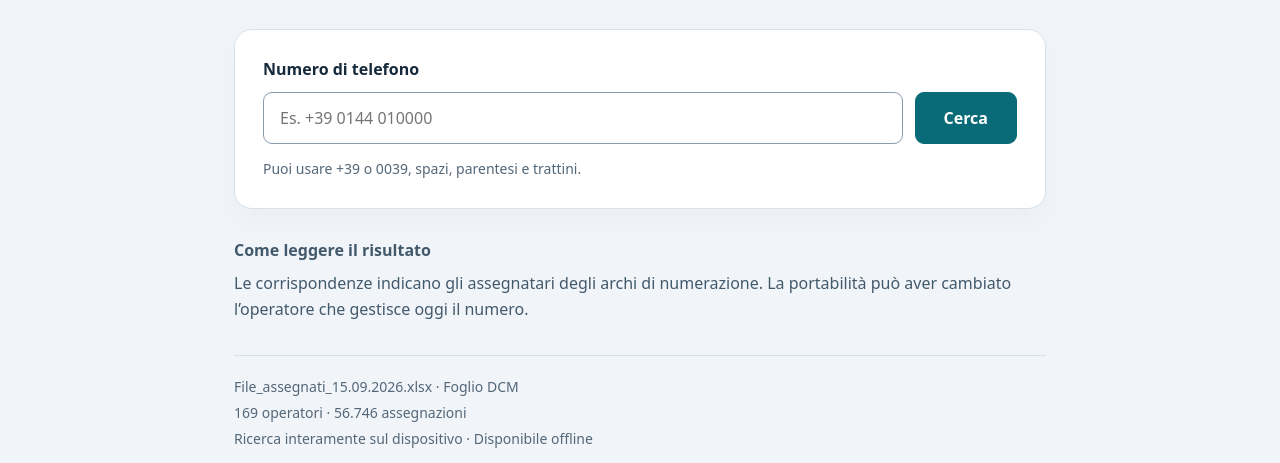
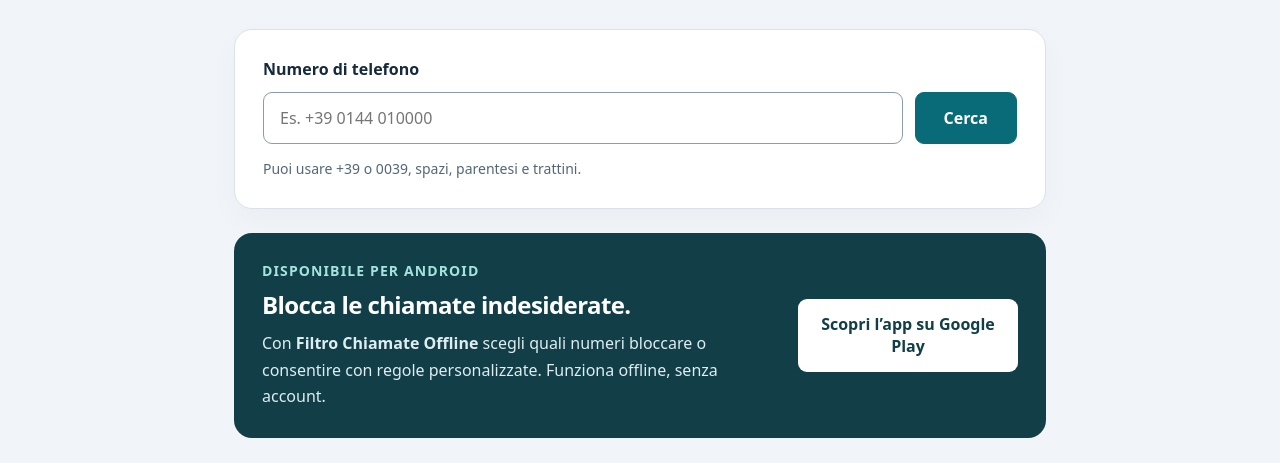
Before and after one commit to ronzano/operatori-lookup, a plain HTML site: page index.html in a window 1280 px wide. Shown: the part 335-798 px from the top of the page. Drawn offline with Linux system fonts and the light colour scheme.

Commit message:
feat: update page with app promotion and direct plus URL support

```diff
--- a/index.html
+++ b/index.html
@@ -34,6 +34,15 @@ dt { font-size: .875rem; color: #536779; margin-bottom: 4px; }
 dd { margin: 0; overflow-wrap: anywhere; }
 .error { color: #a12332; }
 input[aria-invalid="true"] { border-color: #a12332; }
+.app-promo { display: flex; align-items: center; gap: 28px; margin-top: 24px; padding: 28px; border-radius: 18px; background: #123e48; color: #fff; }
+.app-promo-copy { flex: 1; min-width: 0; }
+.app-platform { margin: 0 0 10px; font-size: .875rem; font-weight: 700; letter-spacing: .08em; color: #a4e4dd; }
+.app-promo h2 { margin: 0 0 10px; font-size: 1.5rem; line-height: 1.25; letter-spacing: -.025em; }
+.app-promo-copy > p:last-child { margin: 0; line-height: 1.65; color: #deedf0; }
+.app-link { flex-shrink: 0; max-width: 220px; padding: 14px 18px; border-radius: 9px; background: #fff; color: #123e48; font-weight: 700; line-height: 1.4; text-align: center; text-decoration: none; }
+.app-link:hover { background: #dff3f0; }
+.visually-hidden { position: absolute; width: 1px; height: 1px; padding: 0; margin: -1px; overflow: hidden; clip-path: inset(50%); white-space: nowrap; border: 0; }
+@media (max-width: 680px) { .app-promo { flex-direction: column; align-items: flex-start; gap: 20px; padding: 24px; } .app-link { max-width: none; width: 100%; } }
 aside { margin-top: 28px; line-height: 1.65; color: #42596c; }
 aside p { margin-top: 6px; }
 footer { border-top: 1px solid #d6e0e8; margin-top: 32px; padding-top: 16px; overflow-wrap: anywhere; }
@@ -58,6 +67,14 @@ footer p { margin: 4px 0; }
         <p id="hint">Puoi usare +39 o 0039, spazi, parentesi e trattini.</p>
       </form>
       <div id="result" role="status" aria-live="polite" aria-atomic="true"></div>
+    </section>
+    <section class="app-promo" aria-labelledby="app-title">
+      <div class="app-promo-copy">
+        <p class="app-platform">DISPONIBILE PER ANDROID</p>
+        <h2 id="app-title">Blocca le chiamate indesiderate.</h2>
+        <p>Con <strong>Filtro Chiamate Offline</strong> scegli quali numeri bloccare o consentire con regole personalizzate. Funziona offline, senza account.</p>
+      </div>
+      <a class="app-link" href="https://play.google.com/store/apps/details?id=app.ronzano.offlinecallfilter" target="_blank" rel="noopener noreferrer">Scopri l’app su Google Play<span class="visually-hidden"> (si apre in una nuova scheda)</span></a>
     </section>
     <aside><strong>Come leggere il risultato</strong><p>Le corrispondenze indicano gli assegnatari degli archi di numerazione. La portabilità può aver cambiato l’operatore che gestisce oggi il numero.</p></aside>
     <footer><p id="source"></p><p id="counts"></p><p>Ricerca interamente sul dispositivo · Disponibile offline</p></footer>
@@ -225,7 +242,9 @@ form.addEventListener("submit", event => {
   search();
 });
 
-const urlNumber = new URLSearchParams(window.location.search).get("numero");
+// Preserve a leading country-code plus before query decoding turns it into a space.
+const query = window.location.search.replace(/([?&]numero=)\+/g, "$1%2B");
+const urlNumber = new URLSearchParams(query).get("numero");
 if (urlNumber !== null) {
   input.value = urlNumber;
   search();
```
